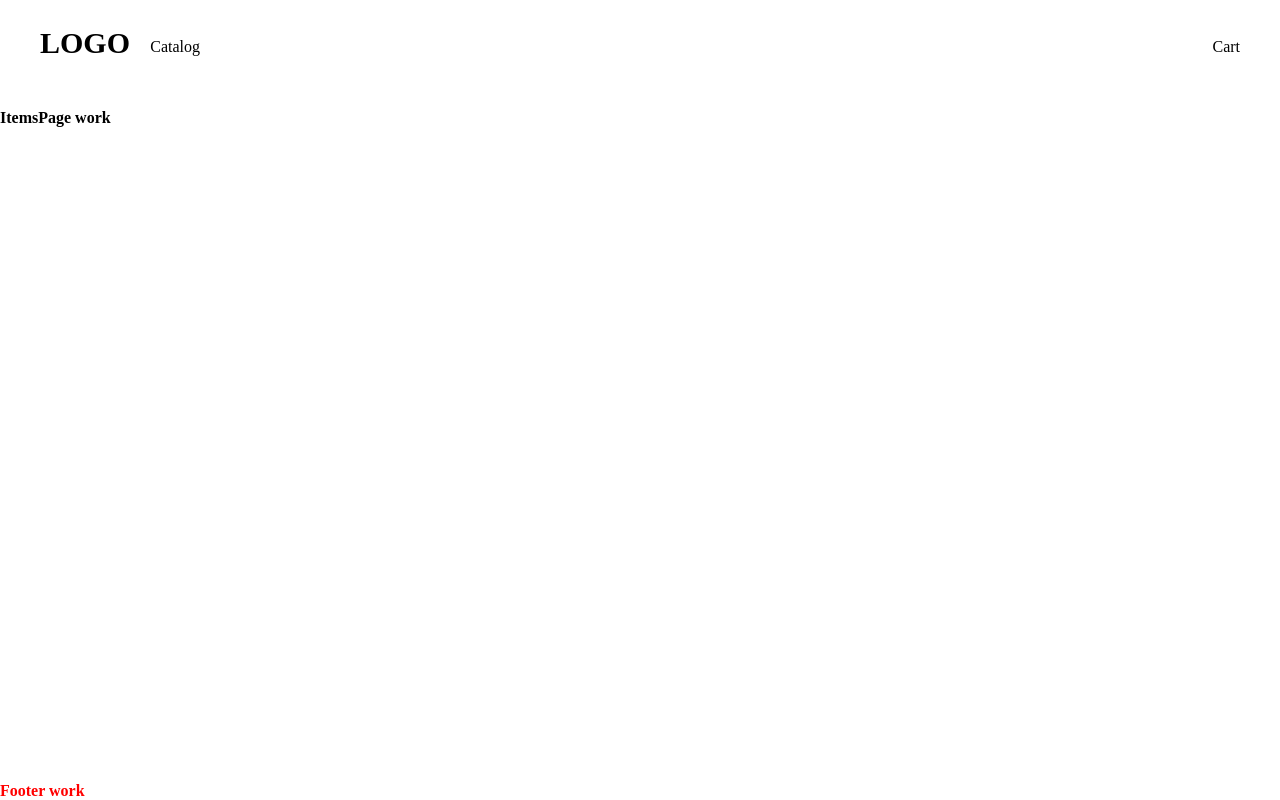
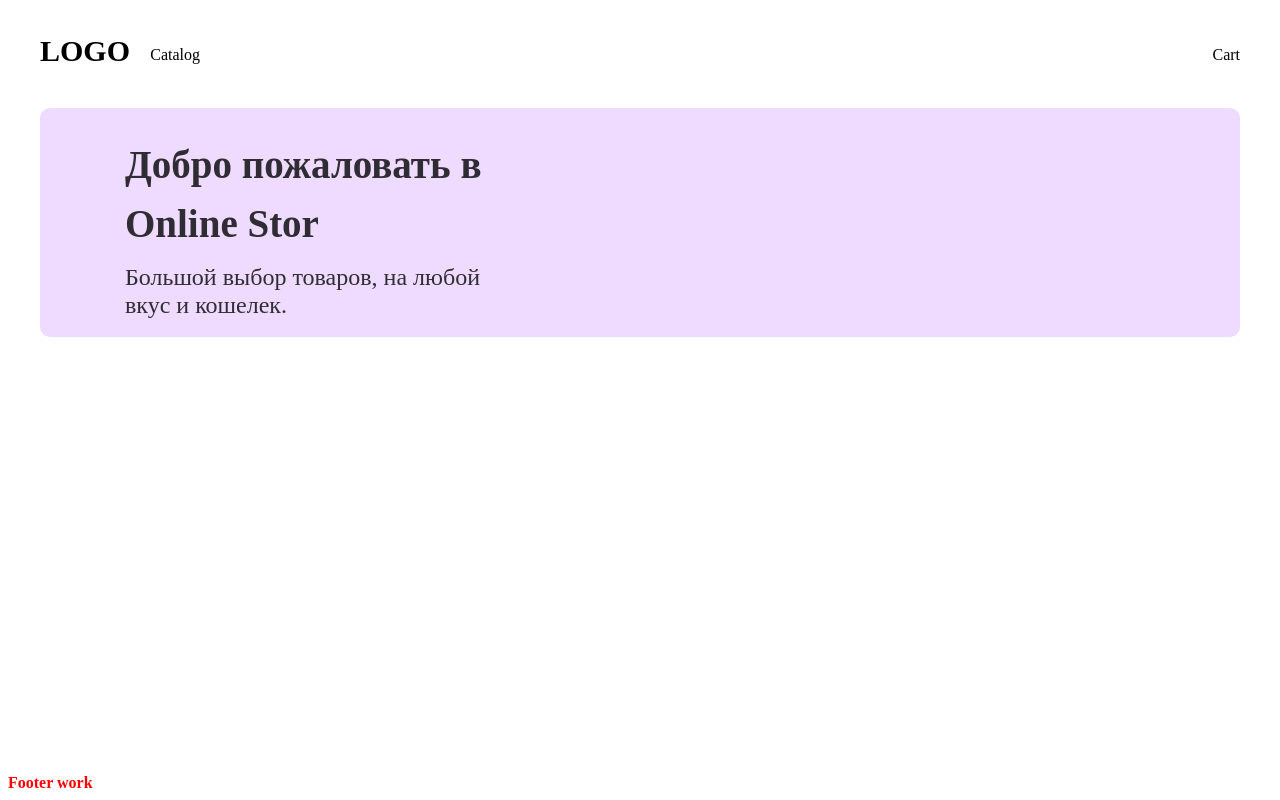
Before and after one commit to MaryAnzh/Online-Store, a React (Create React App) app: page / in a window 1280 px wide. Built offline with nearby package versions, Linux system fonts and the light colour scheme; a web font is replaced by a local one.

Commit message:
feat: add title in items page

```diff
--- a/src/Apps.scss
+++ b/src/Apps.scss
@@ -5,6 +5,7 @@
     width: 100%;
     min-height: 100vh;
     height: fit-content;
+    padding: 8px;
     display: flex;
     flex-direction: column;
     justify-content: space-between;
--- a/src/containers/header/Header.tsx
+++ b/src/containers/header/Header.tsx
@@ -1,9 +1,9 @@
 import React from 'react'
 import { Link } from 'react-router-dom'
-import Style from './Header.scss';
+import './Header.scss';
 
 export const Header = (): JSX.Element => (
-    <header className='header' style={Style}>
+    <header className='header'>
         <div className='header__wrapper'>
             <div className='header__wrapper__catalog'>
                 <div className='header__wrapper__catalog__logo'>
--- a/src/pages/items-page/ItemsPage.scss
+++ b/src/pages/items-page/ItemsPage.scss
@@ -0,0 +1,50 @@
+@import './../../style/utils/variable';
+
+.catalog {
+    width: 100%;
+    display: flex;
+    justify-content: center;
+
+    &__wrap {
+        max-width: 1200px;
+        width: 100%;
+        display: flex;
+        flex-direction: column;
+
+        &__info-wrap {
+            width: 100%;
+            padding: 8px;
+            display: flex;
+            justify-content: center;
+            background: #EFDBFF;
+            border-radius: 10px;
+
+            &__info {
+                max-width: 1050px;
+                width: 100%;
+                padding: 10px;
+                color: $main-font-color;
+
+                &__title {
+
+                    max-width: 360px;
+                    width: 100%;
+                    padding: 10px 0;
+                    font-weight: 700;
+                    font-size: 2.4375em;
+                    line-height: 1.5em;
+                }
+
+                &__text {
+                    max-width: 360px;
+                    width: 100%;
+                    font-weight: 400;
+                    font-size: 1.5em;
+                    line-height: 28px;
+                }
+            }
+
+
+        }
+    }
+}
--- a/src/pages/items-page/ItemsPage.tsx
+++ b/src/pages/items-page/ItemsPage.tsx
@@ -1,8 +1,23 @@
 import React from 'react'
 import { catalog } from '../../core/data/catalog.data';
-import styles from './ItemsPage.scss'
+import './ItemsPage.scss'
 
 
 export const ItemsPage = (): JSX.Element => (
-    <h2>ItemsPage work</h2>
+    <section className='catalog'>
+        <div className='catalog__wrap'>
+            <div className='catalog__wrap__info-wrap'>
+                <div className='catalog__wrap__info-wrap__info'>
+                    <h3 className='catalog__wrap__info-wrap__info__title'>
+                        Добро пожаловать в Online Stor
+                    </h3>
+                    <p className='catalog__wrap__info-wrap__info__text'>
+                        Большой выбор товаров, на любой вкус и кошелек.
+                    </p>
+                </div>
+
+            </div>
+
+        </div>
+    </section>
 )
--- a/src/style/utils/_variable.scss
+++ b/src/style/utils/_variable.scss
@@ -3,3 +3,5 @@ $primary-blue: #1890FF;
 $primary-black: #262626;
 $usual-text-color: #8C8C8C;
 $promo-background-color: #FFF1B8;
+
+$main-font-color: #302C34;
```
